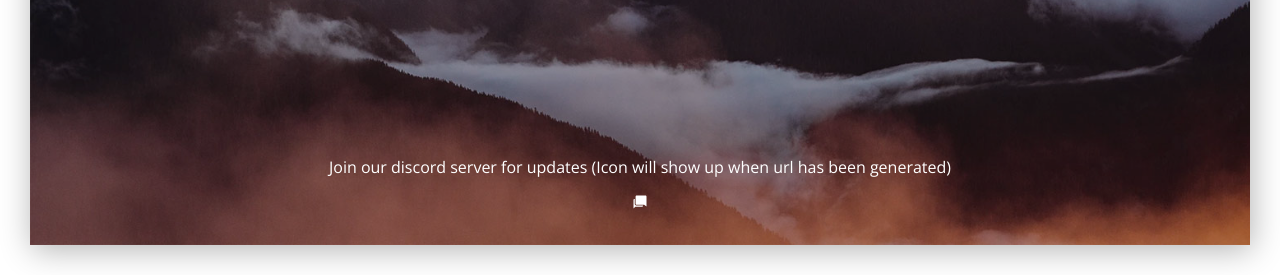
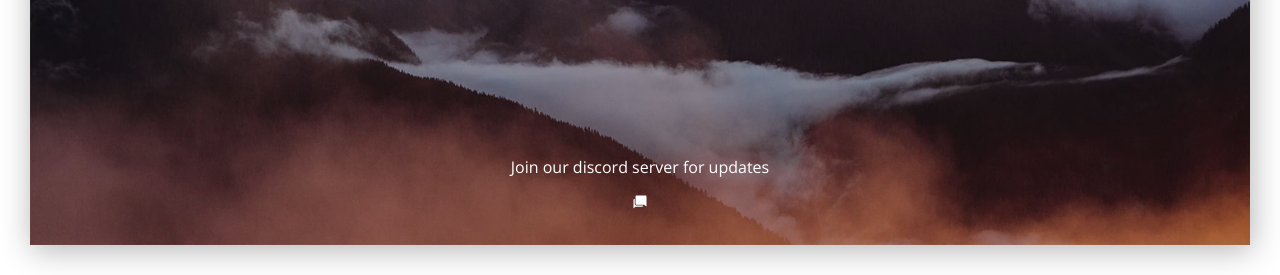
Before and after one commit to camden-git/camden-git.github.io, a plain HTML site: page stellanode/index.html in a window 1280 px wide. Shown: the part 525-800 px from the top of the page. Drawn offline with nearby package versions, Linux system fonts and the light colour scheme.

Commit message:
Update index.html

```diff
--- a/stellanode/index.html
+++ b/stellanode/index.html
@@ -38,7 +38,7 @@
 
 
 					<ul class="social-btn">
-						<li class="list-heading">Join our discord server for updates (Icon will show up when url has been generated)</li>
+						<li class="list-heading">Join our discord server for updates</li>
 						<li><a href="https://discord.gg/gyEFdG4eAB"><ion-icon alt="Generating url....." name="chatbubbles"></ion-icon></a></li>
 					</ul>
 
```
